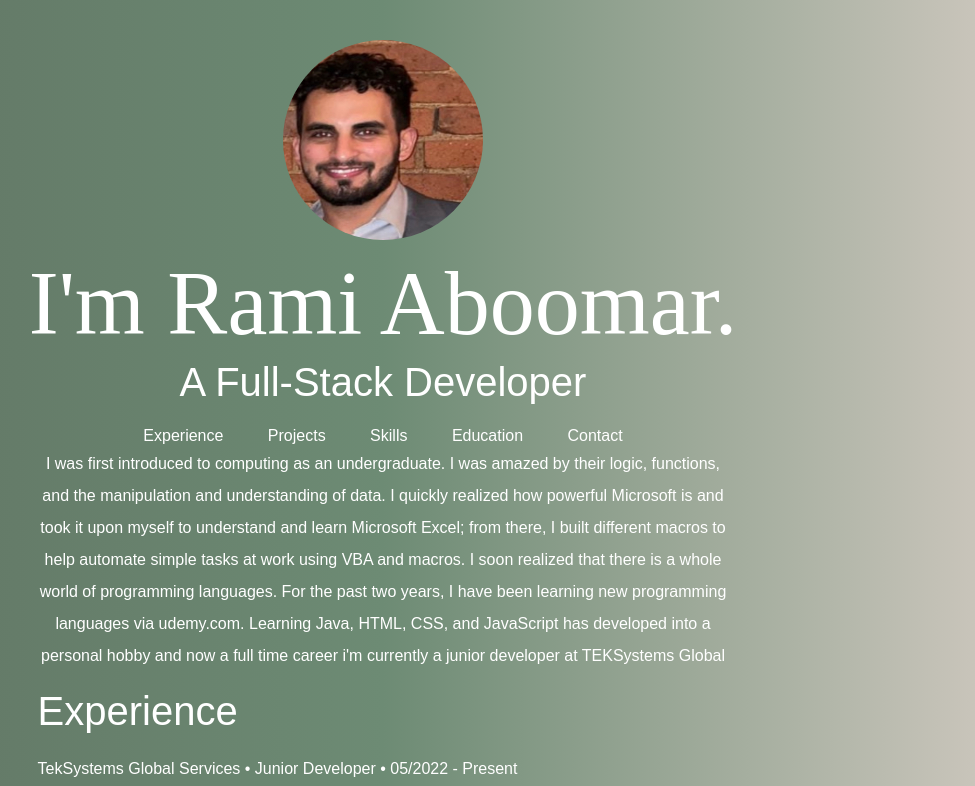
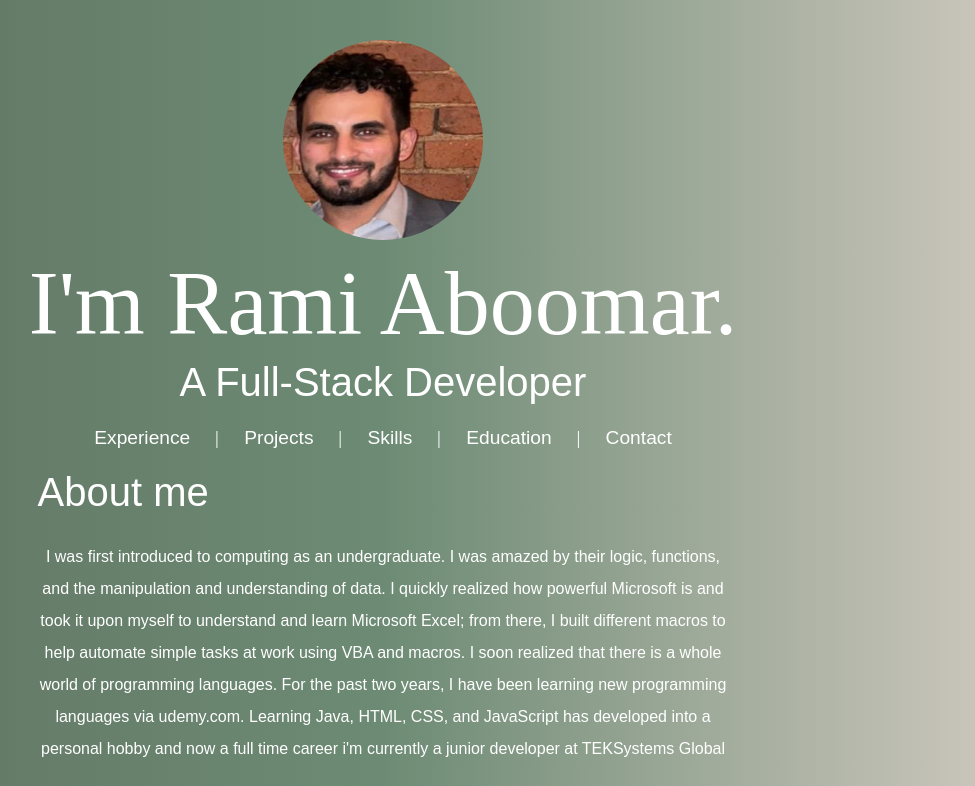
Before and after one commit to raboomar/Portifolio, a React (Create React App) app in the folder portifolio/: page / in a window 1280 px wide. Shown: the top 786 px of the page, without its empty margins (257-1232 px from the left). Built offline with nearby package versions, Linux system fonts and the light colour scheme.

Commit message:
added css to nav links

```diff
--- a/portifolio/src/App.js
+++ b/portifolio/src/App.js
@@ -23,7 +23,6 @@ function App() {
           <Projects />
           <Skills />
           <Education />
-
           <Contact />
         </Col>
       </Row>
--- a/portifolio/src/components/Navbar.jsx
+++ b/portifolio/src/components/Navbar.jsx
@@ -5,10 +5,9 @@ import "./navBar.css";
 const Header = () => {
   return (
     <div className="links">
-      <Link to="experience">Experience</Link>
-      <Link to="projects"> Projects</Link>
-      <Link to="skills"> Skills</Link>
-      <Link to="education"> Education</Link>
+      <Link to="experience">Experience</Link> |
+      <Link to="projects"> Projects</Link> |<Link to="skills"> Skills</Link> |
+      <Link to="education"> Education</Link> |
       <Link to="contact"> Contact </Link>
     </div>
   );
--- a/portifolio/src/components/navBar.css
+++ b/portifolio/src/components/navBar.css
@@ -1,4 +1,6 @@
-
+.links{
+   font-size: larger;
+}
 .links:hover{
    cursor: pointer;
 }
--- a/portifolio/src/pages/AboutMe/AboutMe.jsx
+++ b/portifolio/src/pages/AboutMe/AboutMe.jsx
@@ -5,6 +5,7 @@ const AboutMe = () => {
   return (
     <div className="middle-container">
       <div className="profile">
+        <h2 className="skill-row">About me</h2>
         <p className="intro">
           I was first introduced to computing as an undergraduate. I was amazed
           by their logic, functions, and the manipulation and understanding of
--- a/portifolio/src/pages/LandingPage/LandingPage.jsx
+++ b/portifolio/src/pages/LandingPage/LandingPage.jsx
@@ -10,6 +10,7 @@ function LandingPage() {
       />
       <div className="title-text">
         <h1>I'm Rami Aboomar.</h1>
+
         <h2>A Full-Stack Developer</h2>
       </div>
     </section>
```
